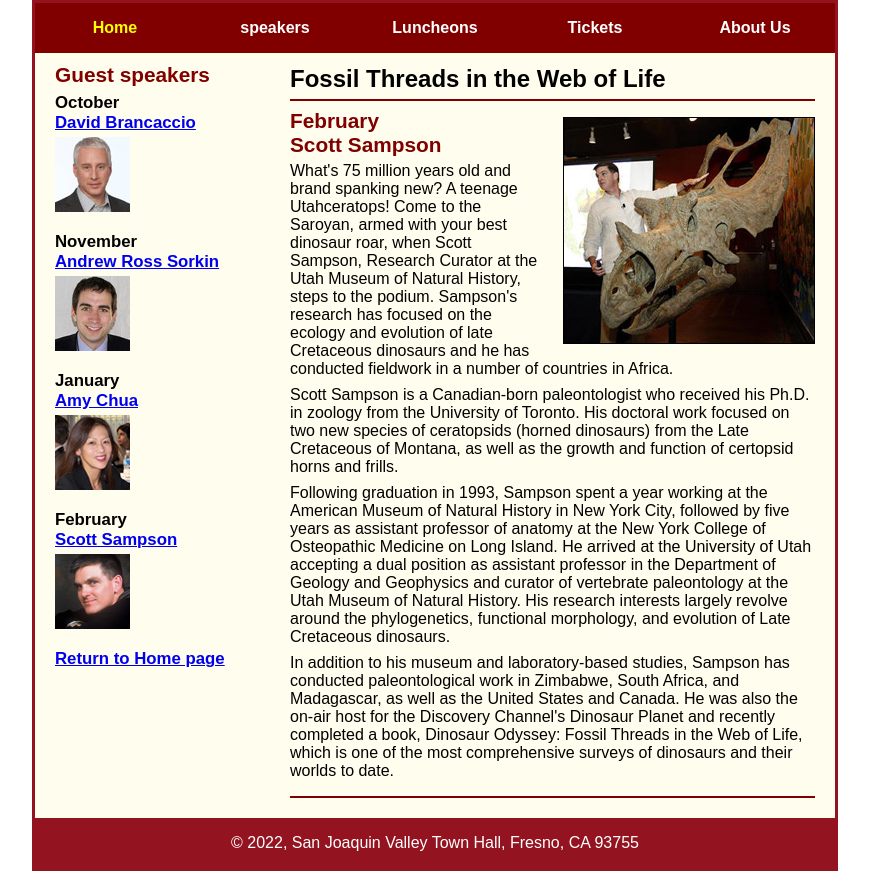
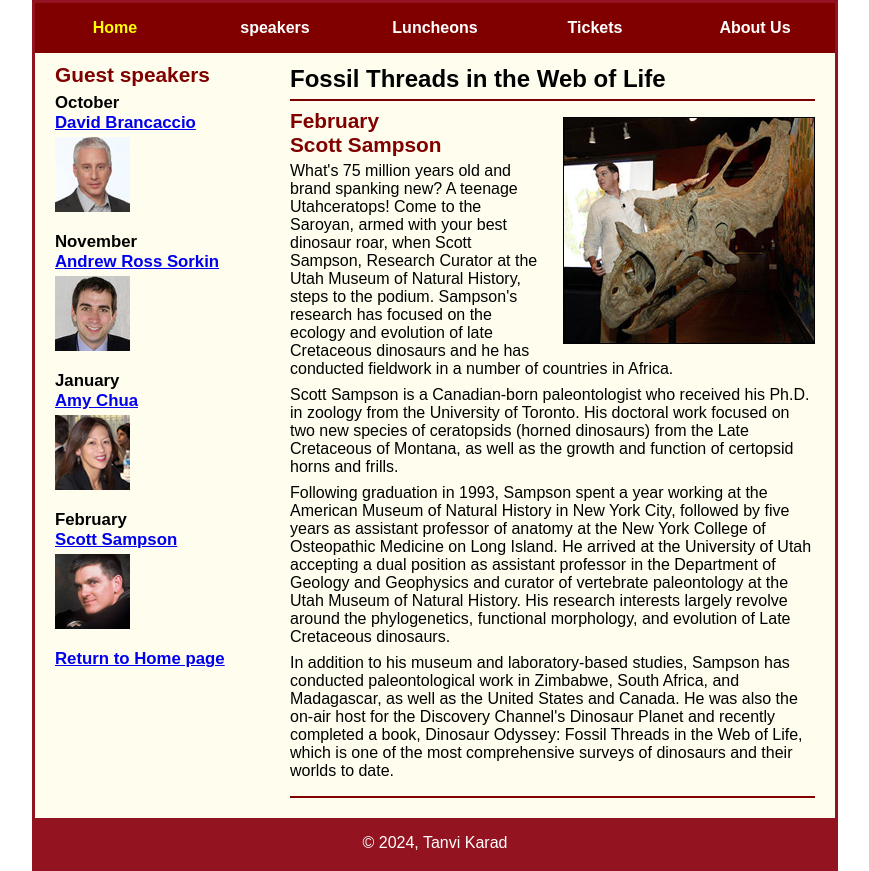
Before and after one commit to tanvikarad/A09, a plain HTML site: page speakers/c7_sampson.html in a window 1280 px wide. Shown: the part 120-991 px from the top of the page, without its empty margins (205-1074 px from the left). Drawn offline with Linux system fonts and the light colour scheme.

Commit message:
Update c7_sampson.html

```diff
--- a/speakers/c7_sampson.html
+++ b/speakers/c7_sampson.html
@@ -73,7 +73,7 @@
 		</aside>
 	</main>
 	<footer>
-		<p>&copy; 2022, San Joaquin Valley Town Hall, Fresno, CA 93755</p>
+		<p>&copy; 2024, Tanvi Karad</p>
 	</footer>
 </body>
 </html>
```
